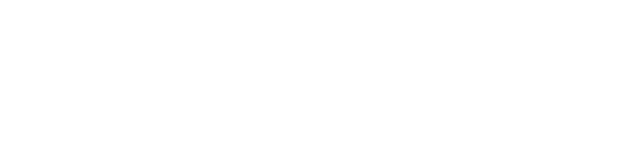
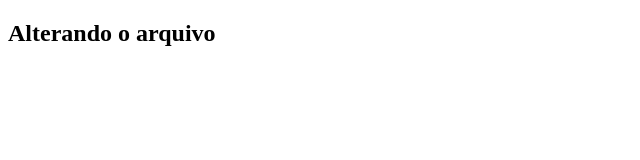
Before and after one commit to florentinolim/estudos_git, a plain HTML site: page index.html in a window 1280 px wide. Shown: the whole page, without its empty margins (0-640 px from the left). Drawn offline with Linux system fonts and the light colour scheme.

Commit message:
Enviando alterações

```diff
--- a/index.html
+++ b/index.html
@@ -5,6 +5,8 @@
     <meta http-equiv="X-UA-Compatible" content="IE=edge">
     <meta name="viewport" content="width=device-width, initial-scale=1.0">
     <title>Document</title>
+    <h2>Alterando o arquivo</h2>
+
 </head>
 <body>
 
```
